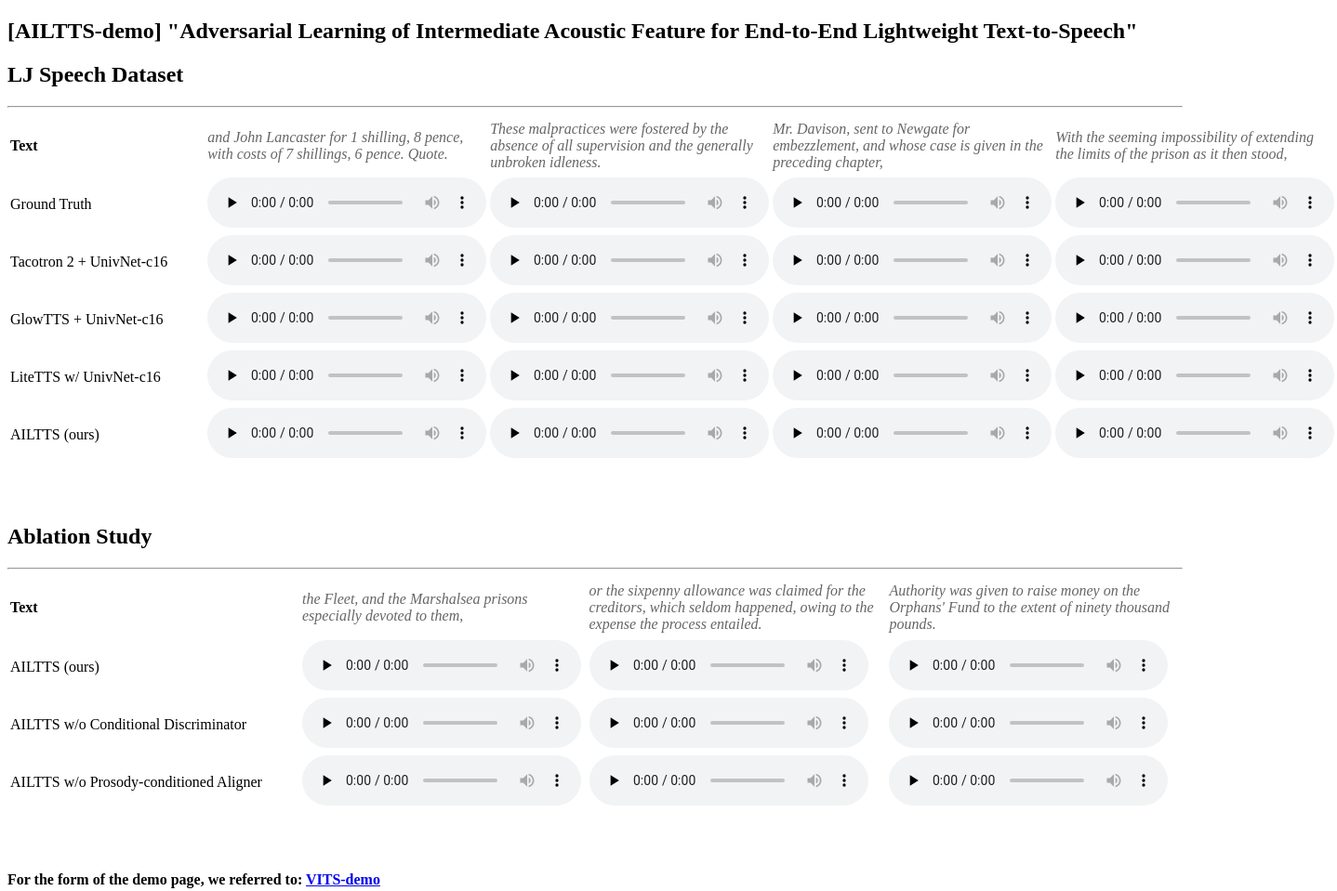
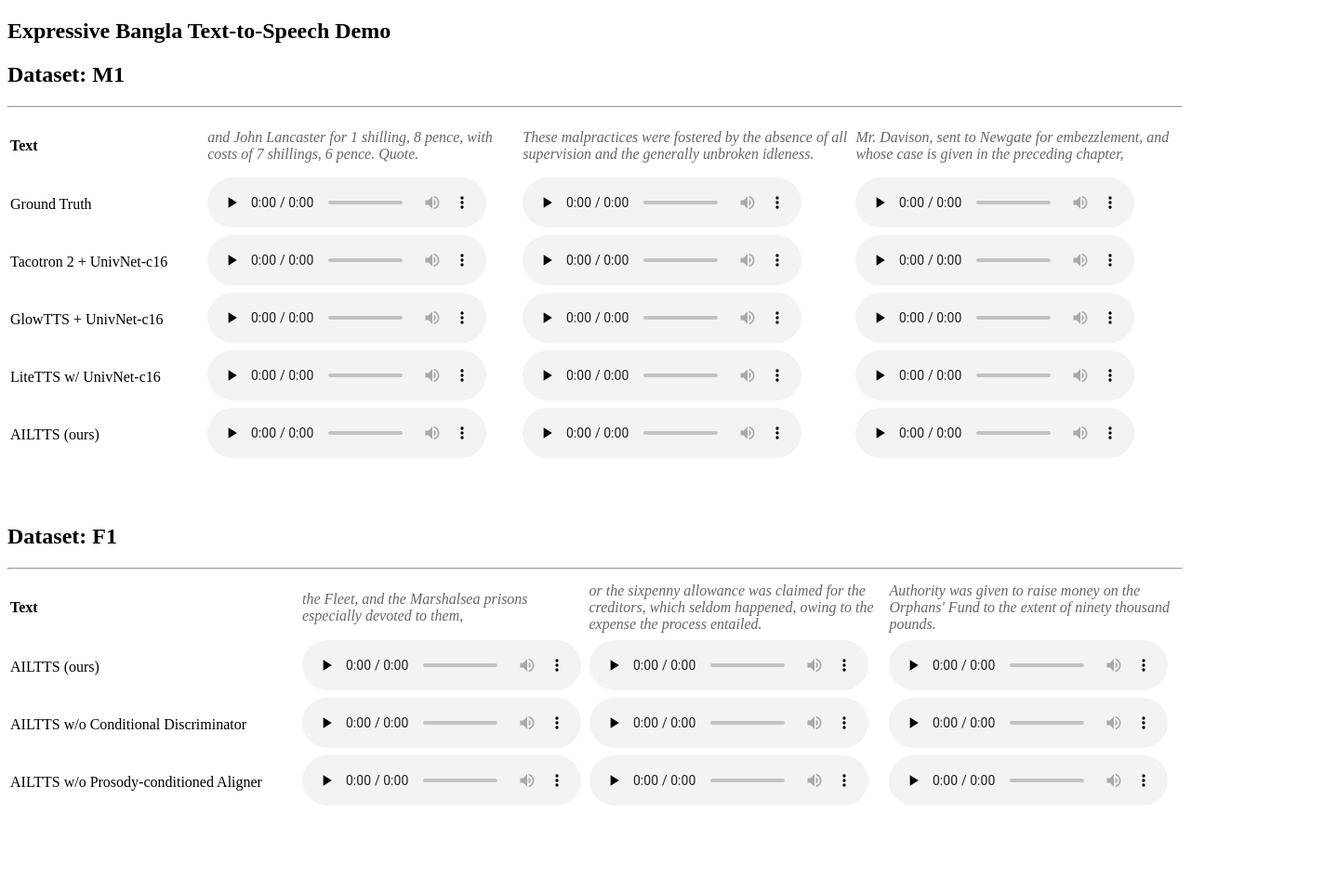
Before and after one commit to arif334/sust-bangla-tts-evaluation, a plain HTML site: page index.html in a window 1280 px wide. Shown: the whole page at 93% size, 1438 px wide, since content can reach past the window. After the commit the page ends 938 px from the top, so only its background shows below. Drawn offline with Linux system fonts and the light colour scheme.

Commit message:
minor changes

```diff
--- a/index.html
+++ b/index.html
@@ -1,7 +1,7 @@
 <!DOCTYPE html>
 <html>
   <head>
-    <title>AILTTS-demo: "Adversarial Learning of Intermediate Acoustic Feature for End-to-End Lightweight Text-to-Speech"</title>
+    <title>Expressive BTTS</title>
     <style>
       div {
         margin-bottom: 64px;
@@ -19,12 +19,12 @@
   <body>
     <article>
       <header>
-        <h1>[AILTTS-demo] "Adversarial Learning of Intermediate Acoustic Feature for End-to-End Lightweight Text-to-Speech"</h1>
+        <h1>Expressive Bangla Text-to-Speech Demo</h1>
       </header>
     </article>
 
     <div>
-      <a name="ss"><h2>LJ Speech Dataset</h2></a>
+      <a name="ss"><h2>Dataset: M1</h2></a>
       <hr>
       <table>
         <tbody>
@@ -41,51 +41,43 @@
           <td class="text">
             Mr. Davison, sent to Newgate for embezzlement, and whose case is given in the preceding chapter,
           </td>
-          <td class="text">
-            With the seeming impossibility of extending the limits of the prison as it then stood,
-          </td>
         </tr>
         <tr>
           <td class="first-col">Ground Truth</td>
           <td><audio controls="" preload="none"><source src="wavs/GT344.wav"></audio></td>
           <td><audio controls="" preload="none"><source src="wavs/GT003-0275.wav"></audio></td>
           <td><audio controls="" preload="none"><source src="wavs/GT003-0174.wav"></audio></td>
-          <td><audio controls="" preload="none"><source src="wavs/GT003-0343.wav"></audio></td>
         </tr>
         <tr>
           <td class="first-col">Tacotron 2 + UnivNet-c16</td>
           <td><audio controls="" preload="none"><source src="wavs/Taco2_344.wav"></audio></td>
           <td><audio controls="" preload="none"><source src="wavs/Taco2_003-0275.wav"></audio></td>
           <td><audio controls="" preload="none"><source src="wavs/Taco2_003-0174.wav"></audio></td>
-          <td><audio controls="" preload="none"><source src="wavs/Taco2_003-0343.wav"></audio></td>
         </tr>
         <tr>
           <td class="first-col">GlowTTS + UnivNet-c16</td>
           <td><audio controls="" preload="none"><source src="wavs/Glow344.wav"></audio></td>
           <td><audio controls="" preload="none"><source src="wavs/Glow003-0275.wav"></audio></td>
           <td><audio controls="" preload="none"><source src="wavs/Glow003-0174.wav"></audio></td>
-          <td><audio controls="" preload="none"><source src="wavs/Glow003-0343.wav"></audio></td>
         </tr>
         <tr>
           <td class="first-col">LiteTTS w/ UnivNet-c16</td>
           <td><audio controls="" preload="none"><source src="wavs/Lite344.wav"></audio></td>
           <td><audio controls="" preload="none"><source src="wavs/Lite003-0275.wav"></audio></td>
           <td><audio controls="" preload="none"><source src="wavs/Lite003-0174.wav"></audio></td>
-          <td><audio controls="" preload="none"><source src="wavs/Lite003-0343.wav"></audio></td>
         </tr>
         <tr>
           <td class="first-col">AILTTS (ours)</td>
           <td><audio controls="" preload="none"><source src="wavs/P344.wav"></audio></td>
           <td><audio controls="" preload="none"><source src="wavs/P003-0275.wav"></audio></td>
           <td><audio controls="" preload="none"><source src="wavs/P003-0174.wav"></audio></td>
-          <td><audio controls="" preload="none"><source src="wavs/P003-0343.wav"></audio></td>
         </tr>
         </tbody>
       </table>
     </div>
 
     <div>
-      <a name="as"><h2>Ablation Study</h2></a>
+      <a name="as"><h2>Dataset: F1</h2></a>
       <hr>
       <table>
         <tbody>
@@ -123,9 +115,5 @@
         </tr>
       </table>
     </div>
-    <div>
-      <a name="ss"><h4>For the form of the demo page, we referred to: <a href="https://jaywalnut310.github.io/vits-demo/index.html">VITS-demo</a></h4></a>
-      </td>
-    </div>
   </body>
 </html>
```
